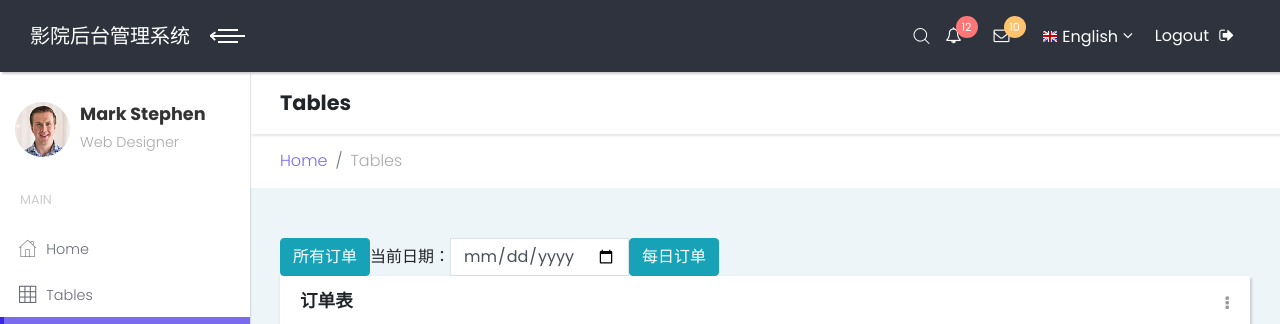
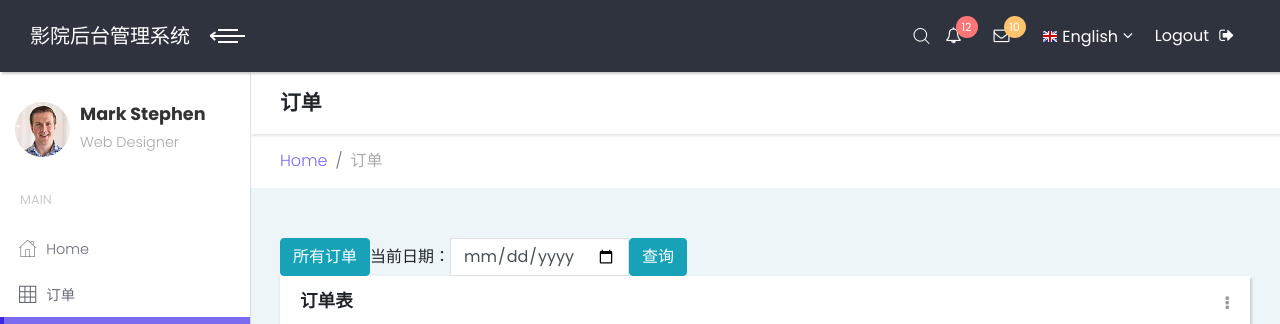
Before and after one commit to peterliuzhao/MovieThearterFrontend_BackStageManagementSystem, a plain HTML site: page tables.html in a window 1280 px wide. Shown: the top 324 px of the page. Drawn offline with nearby package versions, Linux system fonts and the light colour scheme; no server answers; a script that the page names is missing.

Commit message:
dev测试

```diff
--- a/tables.html
+++ b/tables.html
@@ -138,7 +138,7 @@
 		      <!-- Sidebar Navidation Menus--><span class="heading">Main</span>
 		      <ul class="list-unstyled">
 		                <li><a href="index.html"> <i class="icon-home"></i>Home </a></li>
-		                <li><a href="tables.html"> <i class="icon-grid"></i>Tables </a></li>
+		                <li><a href="tables.html"> <i class="icon-grid"></i>订单 </a></li>
 		                <li class="active"><a href="charts.html"> <i class="fa fa-bar-chart"></i>Charts </a></li>
 		                <li><a href="forms.html"> <i class="icon-padnote"></i>Forms </a></li>
 		                <li><a href="#exampledropdownDropdown" aria-expanded="false" data-toggle="collapse"> <i class="icon-interface-windows"></i>Example dropdown </a>
@@ -161,14 +161,14 @@
 					<!-- Page Header-->
 					<header class="page-header">
 						<div class="container-fluid">
-							<h2 class="no-margin-bottom">Tables</h2>
+							<h2 class="no-margin-bottom">订单</h2>
 						</div>
 					</header>
 					<!-- Breadcrumb-->
 					<div class="breadcrumb-holder container-fluid">
 						<ul class="breadcrumb">
 							<li class="breadcrumb-item"><a href="index.html">Home</a></li>
-							<li class="breadcrumb-item active">Tables </li>
+							<li class="breadcrumb-item active">订单</li>
 						</ul>
 					</div>
 
@@ -186,7 +186,7 @@
 									<form class="form form-inline">
 										<button class="btn btn-info" @click="showAllOrders" type="button">所有订单</button>
 										<label>当前日期：</label> <input type="date" class="form-control" v-model="dates" />
-										<button class="btn btn-info"  @click="showDayOrders" type="button">每日订单</button>
+										<button class="btn btn-info"  @click="showDayOrders" type="button">查询</button>
 									</form>
 									<template>
 										<div class="card">
```
